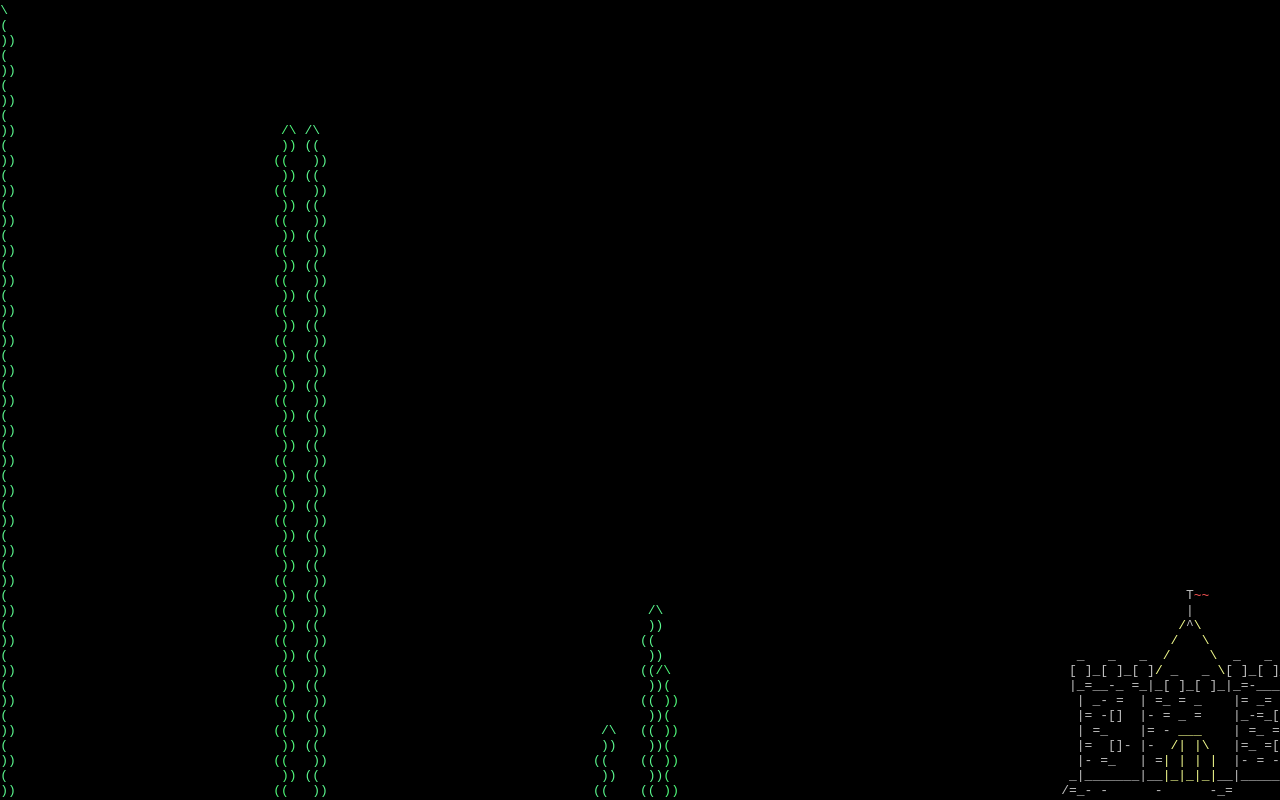
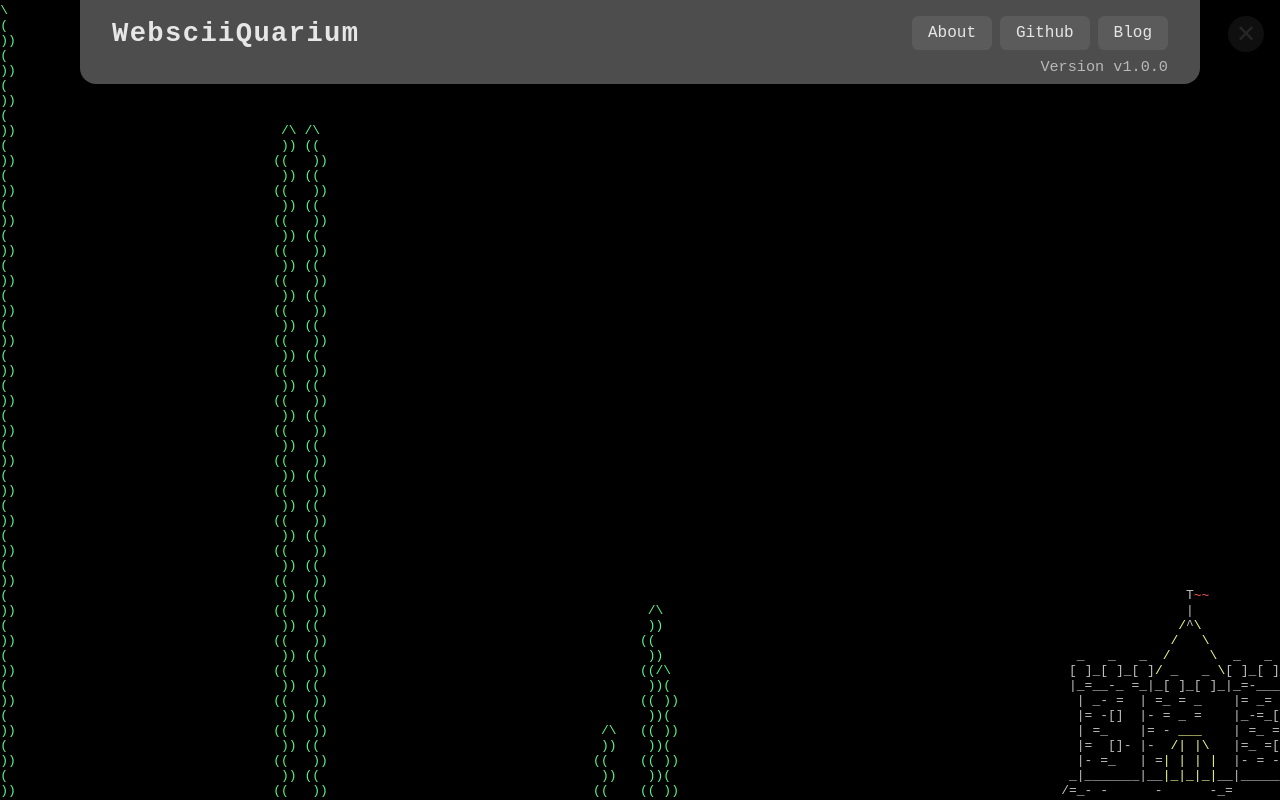
Before and after one commit to jeffeth-donaldson/websciiquarium, a SvelteKit app: page / in a window 1280 px wide. Built offline with nearby package versions, Linux system fonts and the light colour scheme.

Commit message:
add wip header with about menu and links

```diff
--- a/src/app.html
+++ b/src/app.html
@@ -18,5 +18,9 @@
       height: 100vh;
       overflow: hidden;
       box-sizing: border-box;
+      font-family: 'Courier New', Courier, monospace;
+  }
+  button {
+      font-family: 'Courier New', Courier, monospace;
   }
 </style>
--- a/src/components/aquarium.svelte
+++ b/src/components/aquarium.svelte
@@ -18,25 +18,7 @@
     // Constants
     const title = "WebsciiQuarium";
     let content = "";
-    const colorScheme:TerminalColorScheme = {
-        name: "Default",
-        black: "#000000",
-        red: "#FF5555",
-        green: "#50FA7B",
-        yellow: "#F1FA8C",
-        blue: "#BD93F9",
-        magenta: "#FF79C6",
-        cyan: "#8BE9FD",
-        white: "#BFBFBF",
-        brightBlack: "#4D4D4D",
-        brightRed: "#FF6E67",
-        brightGreen: "#5AF78E",
-        brightYellow: "#F4F99D",
-        brightBlue: "#CAA9FA",
-        brightMagenta: "#FF92D0",
-        brightCyan: "#9AEDFE",
-        brightWhite: "#E6E6E6",
-    }
+    export let colorScheme:TerminalColorScheme;
     const castle = getCastle(colorScheme);
     const castleDimensions = getSpriteDimensions(castle);
     // Figure out appropriate font size
--- /dev/null
+++ b/src/components/header.svelte
@@ -0,0 +1,128 @@
+<script lang="ts">
+    import type { Component } from "svelte";
+    import type { TerminalColorScheme } from "../types/colors";
+    import Aboutmodal from "./modals/aboutmodal.svelte";
+
+
+
+    export let expanded: boolean;
+    export let colors: TerminalColorScheme;
+    export let appName: string = 'WebsciiQuarium';
+    export let version: string = 'v1.0.0';
+
+
+    let aboutVisible:Boolean = false;
+    let showSettings = false;
+    let showInstall = false;
+
+    const showAbout = () => {
+        aboutVisible = true;
+    };
+
+
+    const headerButtons: [string, Function|null|string][] = [
+        ['Settings', null],
+        ['Install', null],
+        ['About', showAbout],
+        ['Github', "https://github.com/jeffeth-donaldson/websciiquarium"],
+        ['Blog', "https://joshtech-blog.vercel.app"],
+    ];
+</script>
+
+<div
+    class="header-container {expanded ? 'expanded' : ''}"
+    style="--header-bg: {colors.brightBlack}"
+    aria-hidden={!expanded}
+>
+    <div class="header-content" style="color: {colors.brightWhite}">
+        <div class="header-main">
+            <div class="header-title">{appName}</div>
+            <div class="header-buttons">
+                {#each Array.from(headerButtons) as [label, link]}
+                    {#if typeof link === 'string'}
+                        <a href={link} style="color: {colors.brightWhite}">{label}</a>
+
+                    {:else if typeof link === 'function'}
+                        <button style="color: {colors.brightWhite}" on:click={() => link()}>
+                            {label}
+                        </button>
+                    {/if}
+                {/each}
+            </div>
+        </div>
+        <div class="header-footer">
+            Version {version}
+        </div>
+    </div>
+</div>
+<Aboutmodal bind:open={aboutVisible} colorScheme={colors}/>
+
+<style>
+    .header-container {
+        position: fixed;
+        top: 0;
+        left: 0;
+        width: 100vw;
+        z-index: 100;
+        transition: transform 0.3s cubic-bezier(.4,0,.2,1), opacity 0.3s;
+        transform: translateY(-100%);
+        opacity: 0;
+        pointer-events: none;
+    }
+    .header-container.expanded {
+        transform: translateY(0);
+        opacity: 1;
+        pointer-events: auto;
+    }
+    .header-content {
+        display: flex;
+        flex-direction: column;
+        align-items: stretch;
+        padding: 1rem 2rem 0.5rem 2rem;
+        background: var(--header-bg);
+        border-bottom-left-radius: 1rem;
+        border-bottom-right-radius: 1rem;
+        box-shadow: 0 4px 16px rgba(0,0,0,0.15);
+        min-width: 320px;
+        margin-right: 5rem;
+        margin-left: 5rem;
+    }
+    .header-main {
+        display: flex;
+        align-items: center;
+        justify-content: space-between;
+        gap: 1rem;
+    }
+    .header-title {
+        font-size: 1.7rem;
+        font-weight: 700;
+        letter-spacing: 0.05em;
+    }
+    .header-buttons {
+        display: flex;
+        gap: 0.5rem;
+    }
+    .header-buttons button,
+    .header-buttons a {
+        background: rgba(255,255,255,0.08);
+        border: none;
+        border-radius: 0.4rem;
+        padding: 0.5rem 1rem;
+        font-size: 1rem;
+        cursor: pointer;
+        transition: background 0.2s;
+        text-decoration: none;
+        display: inline-block;
+    }
+    .header-buttons button:hover,
+    .header-buttons a:hover {
+        background: rgba(255,255,255,0.18);
+    }
+    .header-footer {
+        margin-top: 0.5rem;
+        text-align: right;
+        font-size: 0.95rem;
+        opacity: 0.7;
+    }
+
+</style>
--- /dev/null
+++ b/src/components/modals/aboutmodal.svelte
@@ -0,0 +1,27 @@
+<script lang="ts">
+    import type { TerminalColorScheme } from '../../types/colors';
+    import BaseModal from './basemodal.svelte';
+
+    export let open:Boolean = false;
+    export let colorScheme:TerminalColorScheme;
+</script>
+
+<BaseModal bind:showModal={open} colorScheme={colorScheme}>
+    {#snippet header()}
+        <h2>About WebsciiQuarium</h2>
+    {/snippet}
+    <p>
+        WebsciiQuarium is an open-source web application that simulates an aquarium using ASCII art.
+        It is inspired by "<a href="https://github.com/cmatsuoka/asciiquarium">asciiquarium</a>" program created by Kirk Baucom, which was written in Perl.
+        I created this project in order to share this gem of the CLI with those who may be unfamiliar or uncomfortable with a terminal.
+    </p>
+</BaseModal>
+
+<style>
+    a {
+        color: var(--link-color);
+    }
+    a:visited {
+        color: var(--visited-link-color); /* Use a custom variable or fallback color */
+    }
+</style>
--- /dev/null
+++ b/src/components/modals/basemodal.svelte
@@ -0,0 +1,65 @@
+<script lang="ts">
+	let { showModal = $bindable(), colorScheme,  header, children } = $props();
+
+	let dialog:HTMLDialogElement|undefined = $state(); // HTMLDialogElement
+
+	$effect(() => {
+		if (showModal && dialog) dialog.showModal();
+	});
+</script>
+
+<!-- svelte-ignore a11y_click_events_have_key_events, a11y_no_noninteractive_element_interactions -->
+<dialog
+bind:this={dialog}
+onclose={() => (showModal = false)}
+onclick={(e) => { if (e.target === dialog) dialog.close(); }}
+style="background: {colorScheme.brightBlack}; color: {colorScheme.brightWhite}; --link-color: {colorScheme.brightCyan}; --visited-link-color: {colorScheme.magenta};"
+>
+    <button aria-label="Close Dialog" autofocus onclick={() => {if (dialog) dialog.close()}}>&#10005;</button>
+	<div>
+		{@render header?.()}
+		{@render children?.()}
+		<!-- svelte-ignore a11y_autofocus -->
+	</div>
+</dialog>
+
+<style>
+	dialog {
+		max-width: 32em;
+		border-radius: 0.2em;
+		border: none;
+		padding: 0;
+	}
+	dialog::backdrop {
+		background: rgba(0, 0, 0, 0.3);
+	}
+	dialog > div {
+		padding: 1em;
+	}
+	dialog[open] {
+		animation: zoom 0.3s cubic-bezier(0.34, 1.56, 0.64, 1);
+	}
+	@keyframes zoom {
+		from {
+			transform: scale(0.95);
+		}
+		to {
+			transform: scale(1);
+		}
+	}
+	dialog[open]::backdrop {
+		animation: fade 0.2s ease-out;
+	}
+	@keyframes fade {
+		from {
+			opacity: 0;
+		}
+		to {
+			opacity: 1;
+		}
+	}
+	button {
+		display: block;
+        margin-left: auto;
+	}
+</style>
--- a/src/routes/+page.svelte
+++ b/src/routes/+page.svelte
@@ -1,27 +1,52 @@
-<script>
+<script lang="ts">
     import Aquarium from "../components/aquarium.svelte";
+    import Header from "../components/header.svelte";
     import { Fish } from "../elements/fish";
+    import type { TerminalColorScheme } from "../types/colors";
     const logo = `
  _ _ _     _           _ _ _____             _
 | | | |___| |_ ___ ___|_|_|     |_ _ ___ ___|_|_ _ _____
 | | | | -_| . |_ -|  _| | |  |  | | | .'|  _| | | |     |
 |_____|___|___|___|___|_|_|__  _|___|__,|_| |_|___|_|_|_|
                              |__|                        `
-    // Iterate over fish art and display for a few seconds each
-    let currentFishIndex = 23;
-    // let logoWithFish = logo + "\n" + allFish[currentFishIndex] + "\n" + allFish[currentFishIndex + 1];
-    // const interval = setInterval(() => {
-    //     currentFishIndex = (currentFishIndex + 1) % allFish.length;
-    //     logoWithFish = logo + "\n" + allFish[currentFishIndex];
-    // }, 3000);
-    // List of css colors
-    const colors = ["red", "blue", "green", "orange", "purple", "cyan", "magenta", "yellow", "lime", "pink"];
 
-    const myFish = new Fish(currentFishIndex);
+    const colors:TerminalColorScheme =  {
+        name: "Default",
+        black: "#000000",
+        red: "#FF5555",
+        green: "#50FA7B",
+        yellow: "#F1FA8C",
+        blue: "#BD93F9",
+        magenta: "#FF79C6",
+        cyan: "#8BE9FD",
+        white: "#BFBFBF",
+        brightBlack: "#4D4D4D",
+        brightRed: "#FF6E67",
+        brightGreen: "#5AF78E",
+        brightYellow: "#F4F99D",
+        brightBlue: "#CAA9FA",
+        brightMagenta: "#FF92D0",
+        brightCyan: "#9AEDFE",
+        brightWhite: "#E6E6E6",
+    };
+
+    let headerExpanded = true;
+
 </script>
 
+<button class="toggle-btn" on:click={() => headerExpanded = !headerExpanded} title={headerExpanded ? "Close info" : "Show info"}
+    style="background: {colors.brightBlack}; color: {colors.white};"
+    >
+    {#if headerExpanded}
+        <span>&#10005;</span> <!-- X icon -->
+    {:else}
+        <span>i</span> <!-- info icon -->
+    {/if}
+</button>
+
 <div class="page">
-<Aquarium/>
+    <Header colors={colors} expanded={headerExpanded}/>
+    <Aquarium colorScheme={colors}/>
 </div>
 <style>
     .page {
@@ -35,8 +60,29 @@
         padding: 0px;
     }
 
-    h1 {
-        color: #00796b;
-        margin-bottom: 20px;
+    button {
+        font-family: 'Courier New', Courier, monospace;
+    }
+
+    .toggle-btn {
+        position: fixed;
+        top: 16px;
+        right: 16px;
+        z-index: 1000;
+        border: none;
+        border-radius: 50%;
+        width: 36px;
+        height: 36px;
+        display: flex;
+        align-items: center;
+        justify-content: center;
+        font-size: 1.5rem;
+        cursor: pointer;
+        opacity: 0.2;
+        transition: opacity 0.2s, background 0.2s;
+        box-shadow: 0 2px 8px rgba(0,0,0,0.08);
+    }
+    .toggle-btn:hover {
+        opacity: 1;
     }
 </style>
```
